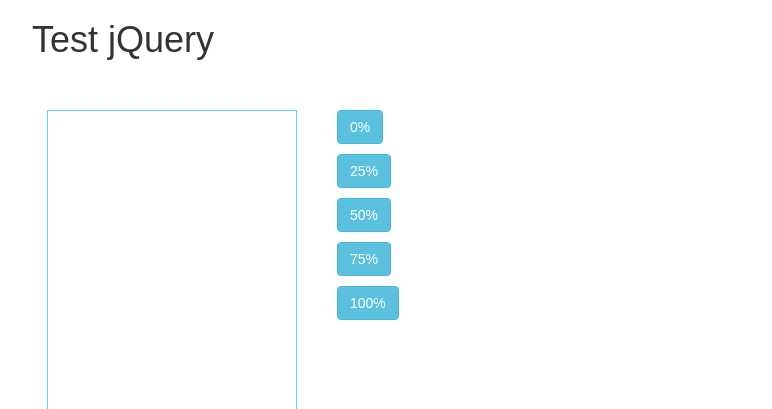
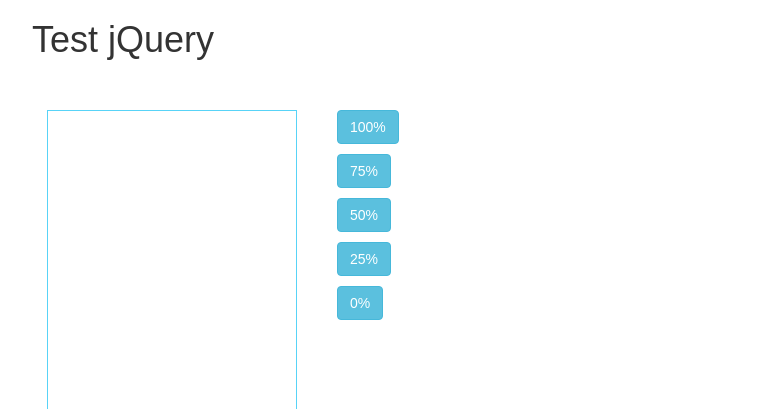
Before and after one commit to estereo/testdiez, a Jekyll site: the page built from index.html, in a window 1280 px wide. Shown: the top 409 px of the page, without its empty margins (38-810 px from the left). Built offline with Jekyll 4.4.1, drawn with Linux system fonts in a browser that asks for light colours; nearby versions of some CDN libraries; some web fonts are replaced; Markdown is read by kramdown in place of the engine named in the settings.

Commit message:
Change quantity buttons

```diff
--- a/index.html
+++ b/index.html
@@ -10,11 +10,11 @@ title: Test jQuery
 			</div>
 		</div>
 		<div class="buttons">
-			<p><button type="button" class="btn btn-info empty">0%</button></p>
-			<p><button type="button" class="btn btn-info little">25%</button></p>
+			<p><button type="button" class="btn btn-info empty">100%</button></p>
+			<p><button type="button" class="btn btn-info little">75%</button></p>
 			<p><button type="button" class="btn btn-info half">50%</button></p>
-			<p><button type="button" class="btn btn-info almost">75%</button></p>
-			<p><button type="button" class="btn btn-info full">100%</button></p>
+			<p><button type="button" class="btn btn-info almost">25%</button></p>
+			<p><button type="button" class="btn btn-info full">0%</button></p>
 		</div>
 	</section>
 </div>
```
